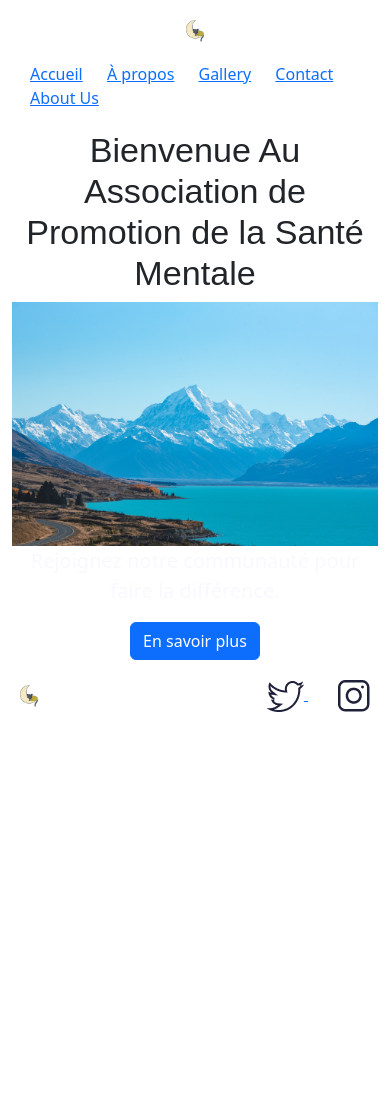
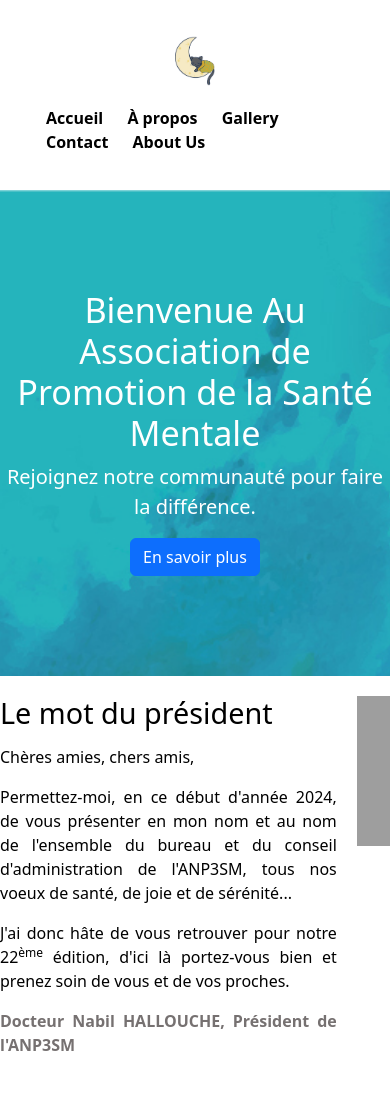
Before and after one commit to azizhajlaoui/project, a plain HTML site: page index.html in a window 390 px wide. Shown: the top 1100 px of the page. Before the commit the page ends 844 px from the top, so only its background shows below. Drawn offline with nearby package versions, Linux system fonts and the light colour scheme; grey boxes are pictures that could not be loaded.

Commit message:
index v1

```diff
--- a/index.html
+++ b/index.html
@@ -6,16 +6,24 @@
     <meta name="viewport" content="width=device-width, initial-scale=1.0">
     <link href="style/style.css" rel="stylesheet" />
     <title>Accueil</title>
-    <!-- Bootstrap CSS -->
-    <link href="https://cdn.jsdelivr.net/npm/bootstrap@5.3.0-alpha1/dist/css/bootstrap.min.css" rel="stylesheet">
+    <link href="https://cdn.jsdelivr.net/npm/bootstrap@5.3.3/dist/css/bootstrap.min.css" rel="stylesheet">
+    <script src="https://cdn.jsdelivr.net/npm/bootstrap@5.3.3/dist/js/bootstrap.bundle.min.js"></script>
+    <style>
+        /* Style for the scroll to top button */
+
+    </style>
+
 </head>
 
 <body>
-
+    <!-- Main content section -->
+    <div class="content">
         <!-- Navbar -->
         <header>
-        <nav>
-            <img src="images/logo.jpg" alt="Logo" width="5%" height="5%">
+            <nav class="d-flex justify-content-between align-items-center p-3">
+                <a href="index.html">
+                    <img src="images/logo.jpg" alt="Logo" >
+                </a>
                 <div>
                     <a href="index.html">Accueil</a>
                     <a href="a-propos.html">À propos</a>
@@ -27,16 +35,36 @@
         </header>
 
         <!-- Main Section -->
-    <div class="container text-center">
+        <div class="main-section">
             <h1 class="display-4">Bienvenue Au Association de Promotion de la Santé Mentale</h1>
-        <img src="/images/paysage1.jpg" class="img-fluid" alt="Image de couverture">
             <p class="lead">Rejoignez notre communauté pour faire la différence.</p>
             <a href="#about" class="btn btn-primary">En savoir plus</a>
         </div>
 
-    <!-- Bootstrap JS and Popper.js -->
-    <script src="https://cdn.jsdelivr.net/npm/@popperjs/core@2.11.6/dist/umd/popper.min.js"></script>
-    <script src="https://cdn.jsdelivr.net/npm/bootstrap@5.3.0-alpha1/dist/js/bootstrap.min.js"></script>
+        <!-- President's Message Section -->
+        <div class="president-message">
+            <div class="message-text">
+                <h4>Le mot du président</h4>
+                <p>Chères amies, chers amis,</p>
+                <p>Permettez-moi, en ce début d'année 2024, de vous présenter en mon nom et au nom de l'ensemble du
+                    bureau
+                    et du conseil d'administration de l'ANP3SM, tous nos voeux de santé, de joie et de sérénité...</p>
+                <p>J'ai donc hâte de vous retrouver pour notre 22<sup>ème</sup> édition, d'ici là portez-vous bien et
+                    prenez
+                    soin de vous et de vos proches.</p>
+                <p style="color: #767171;"><strong>Docteur Nabil HALLOUCHE, Président de l'ANP3SM</strong></p>
+            </div>
+            <a href="https://www.anp3sm.com/wp-content/uploads/2014/06/nabil-300x300-2.jpg">
+                <img src="https://www.anp3sm.com/wp-content/uploads/2014/06/nabil-300x300-2-150x150.jpg" alt="nabil"
+                    class="img-fluid">
+            </a>
+        </div>
+
+        <!-- Scroll to Top Button -->
+        <button id="scrollToTopBtn" class="rounded-circle" title="Retour en haut">&#8679;</button>
+    </div>
+
+    <!-- Footer -->
     <footer>
         <img src="images/logo.jpg" alt="Logo " width="5%" height="5%">
         <div>
@@ -48,6 +76,30 @@
             </a>
         </div>
     </footer>
+
+    <!-- Scroll to Top JavaScript -->
+    <script>
+        // Get the button
+        let mybutton = document.getElementById("scrollToTopBtn");
+
+        // When the user scrolls down 20px from the top of the document, show the button
+        window.onscroll = function () {
+            if (document.body.scrollTop > 20 || document.documentElement.scrollTop > 20) {
+                mybutton.style.display = "block";
+            } else {
+                mybutton.style.display = "none";
+            }
+        };
+
+        // When the user clicks on the button, scroll to the top of the document
+        mybutton.onclick = function () {
+            window.scrollTo({
+                top: 0,
+                behavior: "smooth"
+            });
+        };
+    </script>
 </body>
 
+
 </html>
--- a/style/style.css
+++ b/style/style.css
@@ -1,7 +1,170 @@
+/* Reset Margin and Padding */
 * {
+    margin: 0;
+    padding: 0;
+    box-sizing: border-box;
+}
+
+/* Navbar Styling */
+header {
+    background-color: white;
+    padding: 10px 20px;
+    /* Added padding for spacing */
+}
+
+nav {
+    display: flex;
+    justify-content: space-between;
+    align-items: center;
+    flex-wrap: wrap;
+    /* Allow for wrapping on small screens */
+}
+
+nav img {
+    height: 50px;
+    /* Control the logo size */
+}
+
+nav a {
+    margin: 0 15px;
+    /* Space out the links */
+    text-decoration: none;
+    color: #000;
+    font-weight: bold;
+    font-size: 1rem;
+}
+
+nav a:hover {
+    color: #007bff;
+    /* Change link color on hover */
+}
+
+/* For responsive design */
+@media screen and (max-width: 768px) {
+    nav {
+        flex-direction: column;
+        align-items: center;
+    }
+
+    nav img {
+        margin-bottom: 20px;
+        /* Space out logo from links */
+    }
+
+    nav a {
+        margin: 10px 0;
+    }
+}
+
+/* Scroll to Top Button */
+#scrollToTopBtn {
+    position: fixed;
+    bottom: 70px;
+    /* Position it above the footer */
+    right: 20px;
+    background-color: #007bff;
+    color: white;
+    border: none;
+    border-radius: 50%;
+    padding: 15px;
+    font-size: 18px;
+    display: none;
+    cursor: pointer;
+    z-index: 100;
+}
+
+#scrollToTopBtn:hover {
+    background-color: #0056b3;
+}
+
+/* Navbar Styling */
+nav a {
+    margin: 0 10px;
+    text-decoration: none;
+    color: #000;
+    font-weight: bold;
+}
+
+nav a:hover {
+    color: #007bff;
+}
+
+/* Footer Styling */
+footer {
+    text-align: center;
+    padding: 20px;
+    background-color: #f8f9fa;
+    position: relative;
+}
+
+/* Social Media Links in Footer */
+footer .lien-icone {
+    margin: 0 10px;
+}
+
+footer .lien-icone img {
+    width: 30px;
+    height: 30px;
+}
+
+/* President's Message Section */
+.president-message {
+    display: flex;
+    align-items: flex-start;
+    justify-content: center;
+    gap: 20px;
+    margin-top: 20px;
+}
+
+.president-message img {
+    width: 150px;
+    height: 150px;
+    object-fit: cover;
+    border-radius: 0%;
+}
+
+.president-message .message-text {
+    max-width: 600px;
+    text-align: justify;
+    color: #000000 !important;
+    font-size: 1rem;
+}
+
+.president-message h4 {
+    font-size: 1.8rem;
+    margin-bottom: 15px;
+}
+
+/* Main Section with Background Image */
+.main-section {
+    background-image: url('/images/bg.jpg');
+    background-size: cover;
+    background-position: center;
+    background-repeat: no-repeat;
+    color: white;
+    padding: 100px 0;
+    text-align: center;
+}
+
+/* Container for Spacing */
+.container {
+    margin-bottom: 40px;
+}
+
+/* Sticky Footer Styles */
+html,
+body {
+    height: 100%;
     margin: 0;
 }
 
+.content {
+    min-height: 100%;
+    padding-bottom: 80px;
+    /* Ensures space for the footer */
+}
+
+/* Body and General Text */
 body {
     font-family: 'Manrope', sans-serif;
     font-size: 1em;
@@ -18,22 +181,7 @@ em {
     font-style: normal;
 }
 
-h1 {
-    font-size: 3.5em;
-    color: #a5b4fc;
-    font-family: 'Montserrat', sans-serif;
-}
-
-h2 {
-    color: #f9f8ff;
-}
-
-p,
-li {
-    font-size: 1.1em;
-    color: #f9f8ff;
-}
-
+/* Header and Footer Style */
 header,
 footer {
     background-color: white;
@@ -54,7 +202,6 @@ a:hover {
 
 .cta:hover {
     background: linear-gradient(#696484, #8788ba);
-    text-decoration: none;
 }
 
 .lien-icone {
@@ -81,6 +228,7 @@ nav a {
     margin-left: 30px;
 }
 
+/* Media Queries for Responsiveness */
 @media screen and (max-width: 996px) {
     header nav {
         flex-direction: column;
@@ -102,7 +250,7 @@ nav a {
     }
 
     section {
-        padding: 50px 20px 50px 20px;
+        padding: 50px 20px;
     }
 
     nav a {
@@ -111,14 +259,12 @@ nav a {
     }
 }
 
-
+/* Card and Text Styles */
 .card-text,
 .card-title {
     color: #333;
     /* Dark gray color */
 }
-
-
 .card {
     margin-bottom: 30px;
 }
```
Also changed, not shown: about.html (+1 -1 lines), images/bg.jpg (added). Lines whose indentation alone changed are shown as unchanged.
